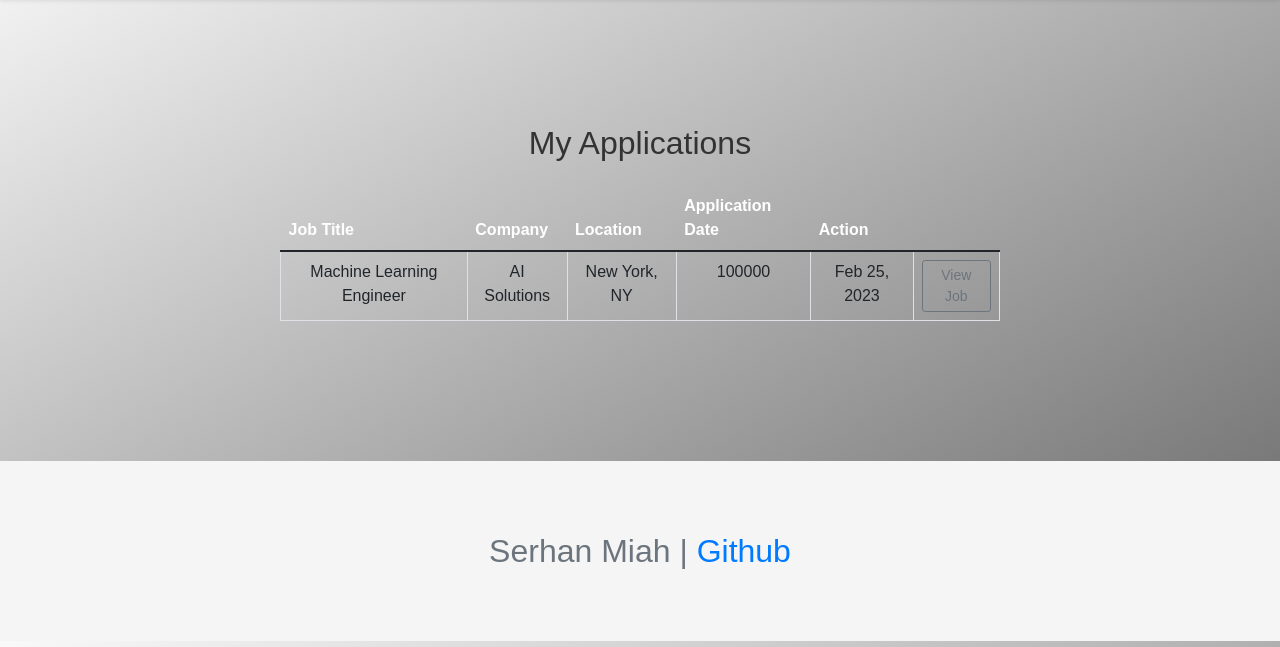
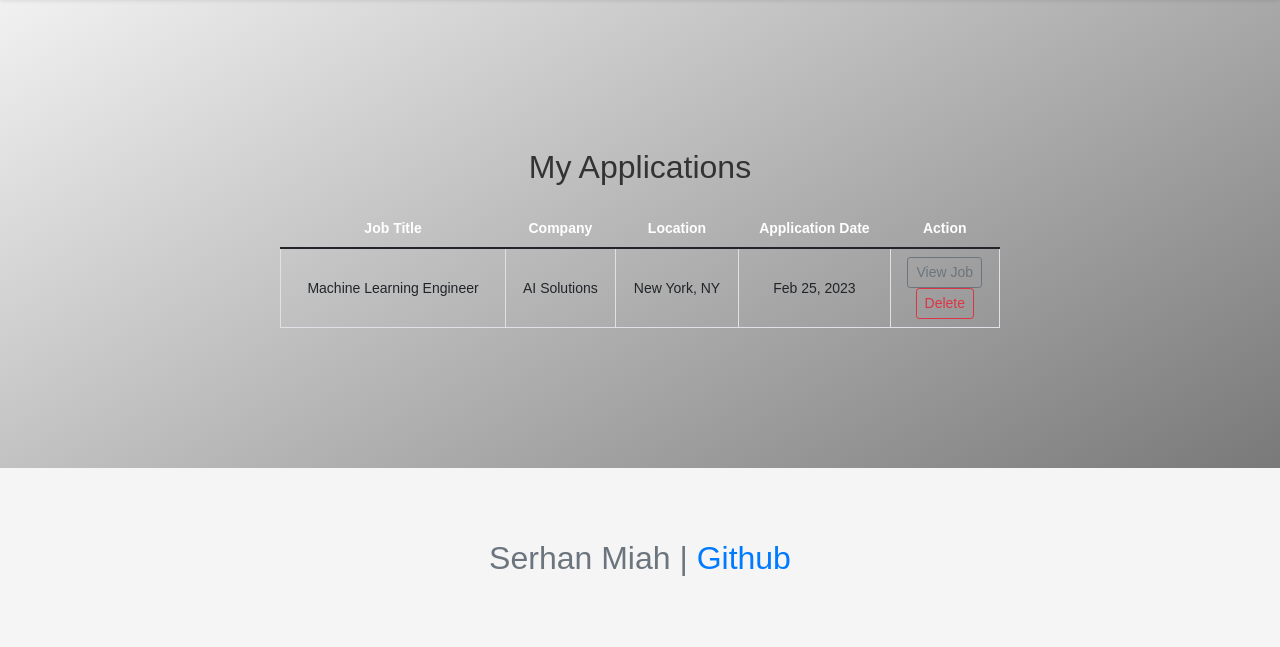
Before and after one commit to SerhanMiah/FlaskSQL-JobBoard, a Flask app: page /my_applications in a window 1280 px wide. Shown: the part 79-726 px from the top of the page. Run offline with Flask 2, Linux system fonts and the light colour scheme; a user stored in the database is signed in; data comes from the database, SQL or seed files in the repository; both versions use the stored data as it was after the commit; some libraries are stand-ins or nearby versions.

Commit message:
adding the deletion for applied jobs

```diff
--- a/project/applicants/routes.py
+++ b/project/applicants/routes.py
@@ -61,3 +61,17 @@ def application_detail(application_id):
 def my_applications():
     applications = Application.query.filter_by(user_id=current_user.id).all()
     return render_template('my_applications.html', applications=applications)
+
+@applicants_bp.route('/applications/<int:application_id>/delete', methods=['POST'])
+@login_required
+def delete_application(application_id):
+    application = Application.query.get_or_404(application_id)
+    if application.user_id != current_user.id:
+        flash('You do not have permission to delete this application', 'danger')
+        return redirect(url_for('applicants.my_applications'))
+
+    db.session.delete(application)
+    db.session.commit()
+
+    flash('Application deleted successfully', 'success')
+    return redirect(url_for('applicants.my_applications'))
--- /dev/null
+++ b/project/static/my_applications.css
@@ -0,0 +1,32 @@
+table {
+  font-size: 14px;
+}
+
+table th {
+  font-weight: bold;
+  text-align: center;
+  vertical-align: middle;
+}
+
+table td {
+  vertical-align: middle;
+}
+
+table td:last-child {
+  text-align: center;
+}
+
+.btn-outline-secondary {
+  color: #6c757d;
+  border-color: #6c757d;
+}
+
+.btn-outline-secondary:hover {
+  color: #fff;
+  background-color: #6c757d;
+  border-color: #6c757d;
+}
+
+.btn-outline-secondary:focus, .btn-outline-secondary.focus {
+  box-shadow: 0 0 0 0.2rem rgba(108, 117, 125, 0.5);
+}
--- a/project/templates/base.html
+++ b/project/templates/base.html
@@ -4,6 +4,8 @@
     <title>{% block title %}{% endblock %}</title>
     <link rel="stylesheet" type="text/css" href="{{ url_for('static', filename='css/bootstrap.min.css') }}">
     <link rel="stylesheet" type="text/css" href="{{ url_for('static', filename='style.css') }}">
+    <link rel="stylesheet" type="text/css" href="{{ url_for('static', filename='my_applications.css') }}">
+
   </head>
   <body>
     <nav class="navbar navbar-expand-lg navbar-light bg-light">
--- a/project/templates/my_applications.html
+++ b/project/templates/my_applications.html
@@ -1,9 +1,14 @@
 {% extends "base.html" %}
+
+{% block title %}
+  My Applications
+{% endblock %}
+
 {% block content %}
-<div class="container">
+<div class="container mt-4">
   <h2 class="text-center mb-4">My Applications</h2>
   <table class="table table-hover">
-    <thead>
+    <thead class="thead-dark">
       <tr>
         <th>Job Title</th>
         <th>Company</th>
@@ -18,15 +23,16 @@
         <td>{{ application.job.title }}</td>
         <td>{{ application.job.company }}</td>
         <td>{{ application.job.location }}</td>
-        <td>{{ application.job.salary_min }}</td>
         <td>{{ application.date_applied.strftime('%b %d, %Y') }}</td>
         <td>
           <a href="{{ url_for('job_board.job_detail', job_id=application.job.id) }}" class="btn btn-sm btn-outline-secondary">View Job</a>
+          <form action="{{ url_for('applicants.delete_application', application_id=application.id) }}" method="post" onsubmit="return confirm('Are you sure you want to delete this application?')">
+            <button type="submit" class="btn btn-sm btn-outline-danger">Delete</button>
+          </form>
         </td>
       </tr>
       {% endfor %}
-</tbody>
-
+    </tbody>
   </table>
 </div>
-{% endblock content %}
+{% endblock %}
```
Also changed, not shown: instance/site.db.
